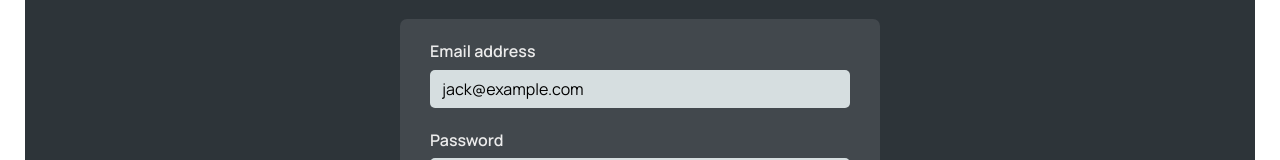
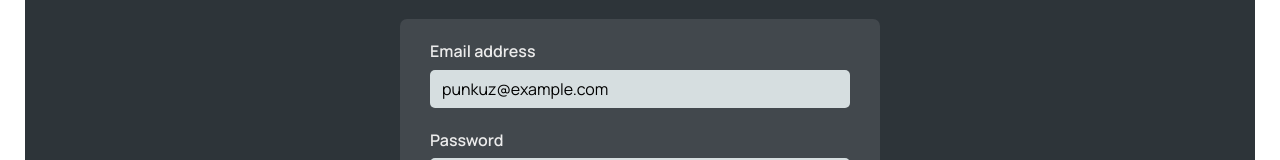
Before and after one commit to punkuz/travel-tracker, a React (Vite) app: page /login in a window 1280 px wide. Shown: the part 170-330 px from the top of the page. Built offline with nearby package versions, Linux system fonts and the light colour scheme; data requests are answered from the project's data file.

Commit message:
feat: Update city data in AuthContext and Login components

```diff
--- a/data/cities.json
+++ b/data/cities.json
@@ -47,6 +47,18 @@
       "emoji": "🇳🇵",
       "notes": "b",
       "id": 98443201
+    },
+    {
+      "cityName": "Kalaiya",
+      "country": "Nepal",
+      "date": "2025-09-09T18:58:00.455Z",
+      "position": {
+        "lat": "27.032217279094958",
+        "lng": "85.00946044921876"
+      },
+      "emoji": "🇳🇵",
+      "notes": "sekuwa",
+      "id": 98443202
     }
   ]
 }
--- a/src/components/City/City.jsx
+++ b/src/components/City/City.jsx
@@ -23,7 +23,7 @@ function City() {
     function () {
       getCity(id);
     },
-    [id]
+    [id, getCity]
   );
 
   const { cityName, emoji, date, notes } = currentCity;
--- a/src/contexts/AuthContext.jsx
+++ b/src/contexts/AuthContext.jsx
@@ -3,8 +3,8 @@ import { createContext, useReducer } from "react";
 const AuthContext = createContext();
 
 const FAKE_USER = {
-  name: "Jack",
-  email: "jack@example.com",
+  name: "punkuz",
+  email: "punkuz@example.com",
   password: "qwerty",
   avatar: "https://i.pravatar.cc/100?u=zz",
 };
--- a/src/contexts/CitiesContext.jsx
+++ b/src/contexts/CitiesContext.jsx
@@ -1,4 +1,4 @@
-import { createContext, useEffect, useReducer } from "react";
+import { createContext, useCallback, useEffect, useReducer } from "react";
 
 const CitiesContext = createContext();
 const initialState = {
@@ -50,7 +50,7 @@ function CitiesProvider({ children }) {
     fetchCities();
   }, []);
 
-  async function getCity(id) {
+  const getCity = useCallback(async function getCity(id) {
     if (Number(id) === currentCity.id) return;
     dispatch({ type: "data/loading" });
     try {
@@ -64,7 +64,7 @@ function CitiesProvider({ children }) {
         payload: err.message,
       });
     }
-  }
+  },[currentCity.id]);
 
   async function createCity(newCity) {
     dispatch({ type: "data/loading" });
--- a/src/pages/Login.jsx
+++ b/src/pages/Login.jsx
@@ -8,7 +8,7 @@ import Button from "../components/Button/Button";
 export default function Login() {
   const navigate = useNavigate()
   // PRE-FILL FOR DEV PURPOSES
-  const [email, setEmail] = useState("jack@example.com");
+  const [email, setEmail] = useState("punkuz@example.com");
   const [password, setPassword] = useState("qwerty");
   const { login , isAuthenticated} = useAuth();
 
```
